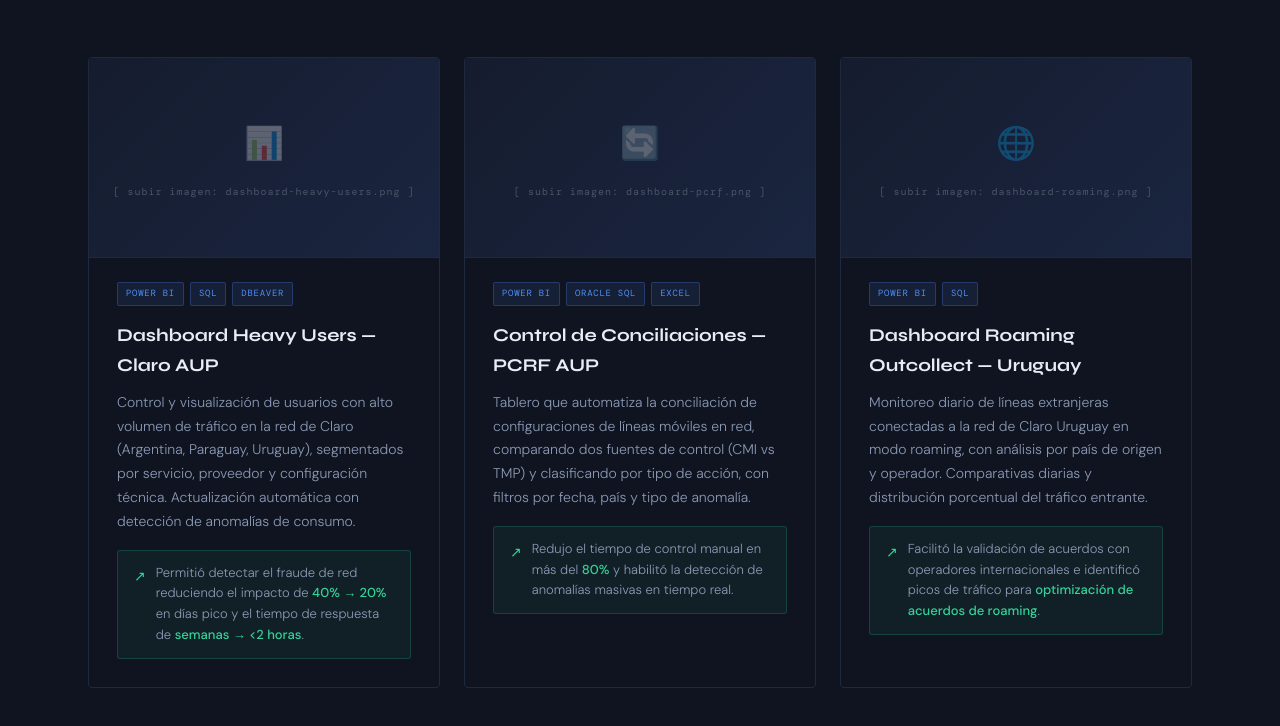
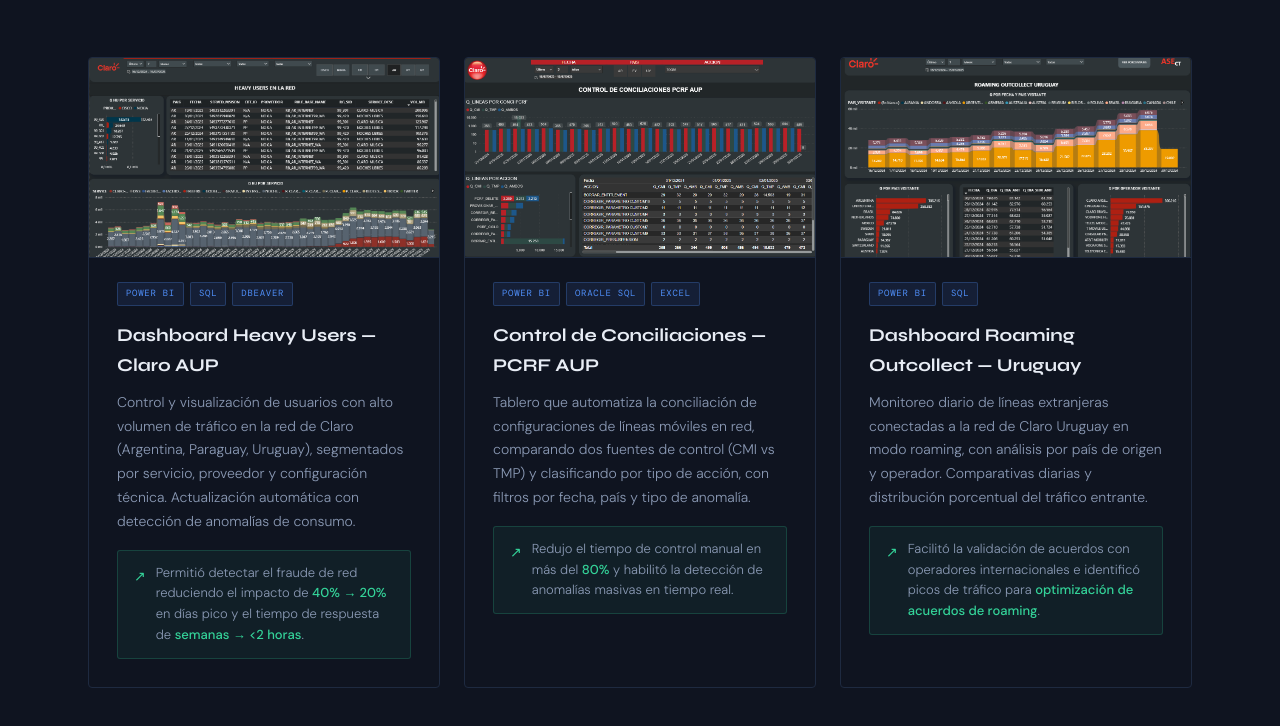
Before and after one commit to seraleto/seraleto.github.io, a plain HTML site: page index.html in a window 1280 px wide. Shown: the part 2039-2765 px from the top of the page. Drawn offline with nearby package versions, Linux system fonts and the light colour scheme.

Commit message:
Add files via upload

```diff
--- a/index.html
+++ b/index.html
@@ -786,11 +786,7 @@
 
       <!-- Proyecto 1 -->
       <div class="project-card">
-        <div class="project-img-placeholder">
-          <!-- Reemplazar con: <img src="dashboard-heavy-users.png" class="project-img" alt="Dashboard Heavy Users"> -->
-          <div class="icon">📊</div>
-          <div class="placeholder-text">[ subir imagen: dashboard-heavy-users.png ]</div>
-        </div>
+        <img src="dashboard-heavy-users.png" class="project-img" alt="Dashboard Heavy Users">
         <div class="project-body">
           <div class="project-tools">
             <span class="tool-badge">Power BI</span>
@@ -810,11 +806,7 @@
 
       <!-- Proyecto 2 -->
       <div class="project-card">
-        <div class="project-img-placeholder">
-          <!-- Reemplazar con: <img src="dashboard-pcrf.png" class="project-img" alt="Dashboard PCRF"> -->
-          <div class="icon">🔄</div>
-          <div class="placeholder-text">[ subir imagen: dashboard-pcrf.png ]</div>
-        </div>
+        <img src="dashboard-pcrf.png" class="project-img" alt="Dashboard PCRF">
         <div class="project-body">
           <div class="project-tools">
             <span class="tool-badge">Power BI</span>
@@ -834,11 +826,7 @@
 
       <!-- Proyecto 3 -->
       <div class="project-card">
-        <div class="project-img-placeholder">
-          <!-- Reemplazar con: <img src="dashboard-roaming.png" class="project-img" alt="Dashboard Roaming"> -->
-          <div class="icon">🌐</div>
-          <div class="placeholder-text">[ subir imagen: dashboard-roaming.png ]</div>
-        </div>
+        <img src="dashboard-roaming.png" class="project-img" alt="Dashboard Roaming">
         <div class="project-body">
           <div class="project-tools">
             <span class="tool-badge">Power BI</span>
```
